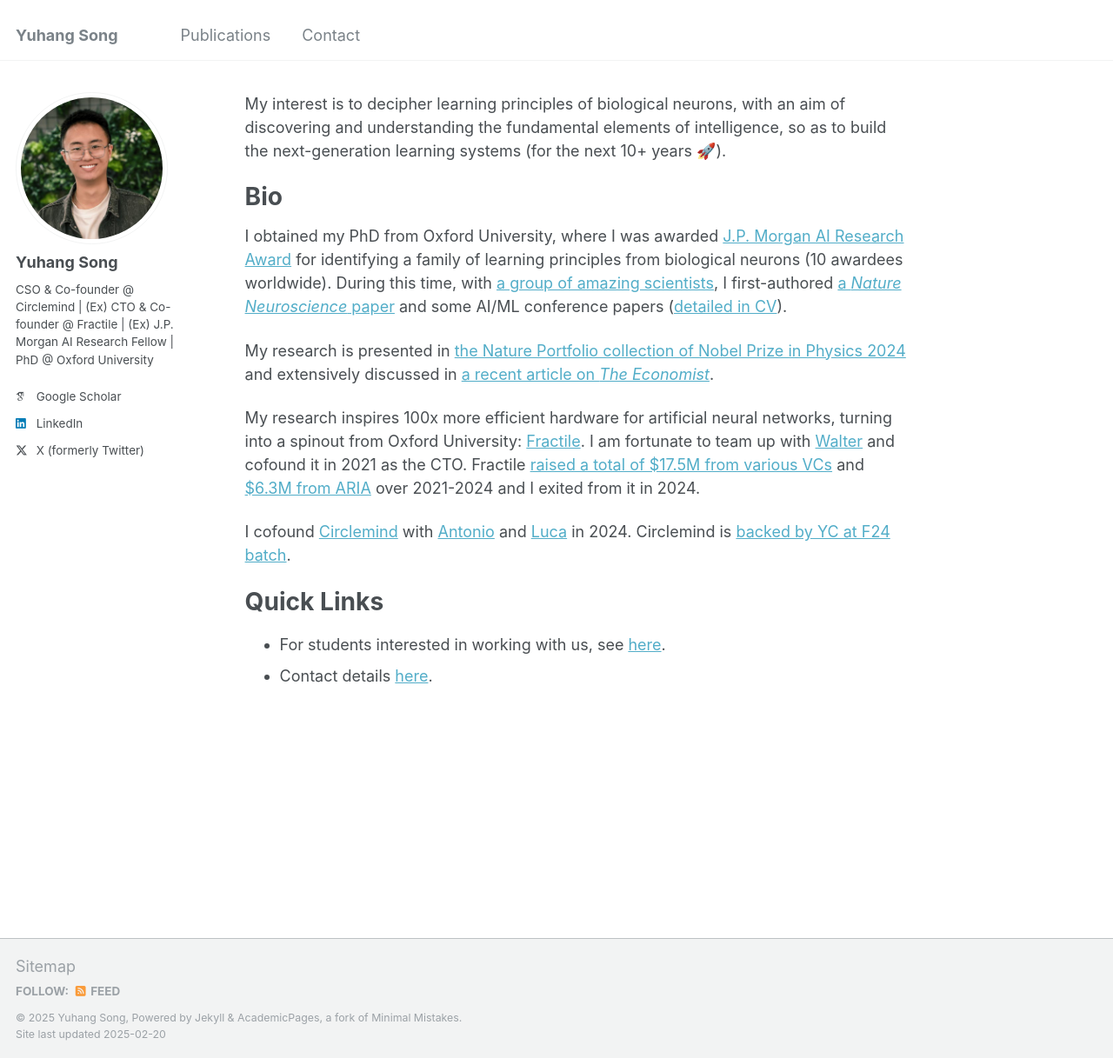
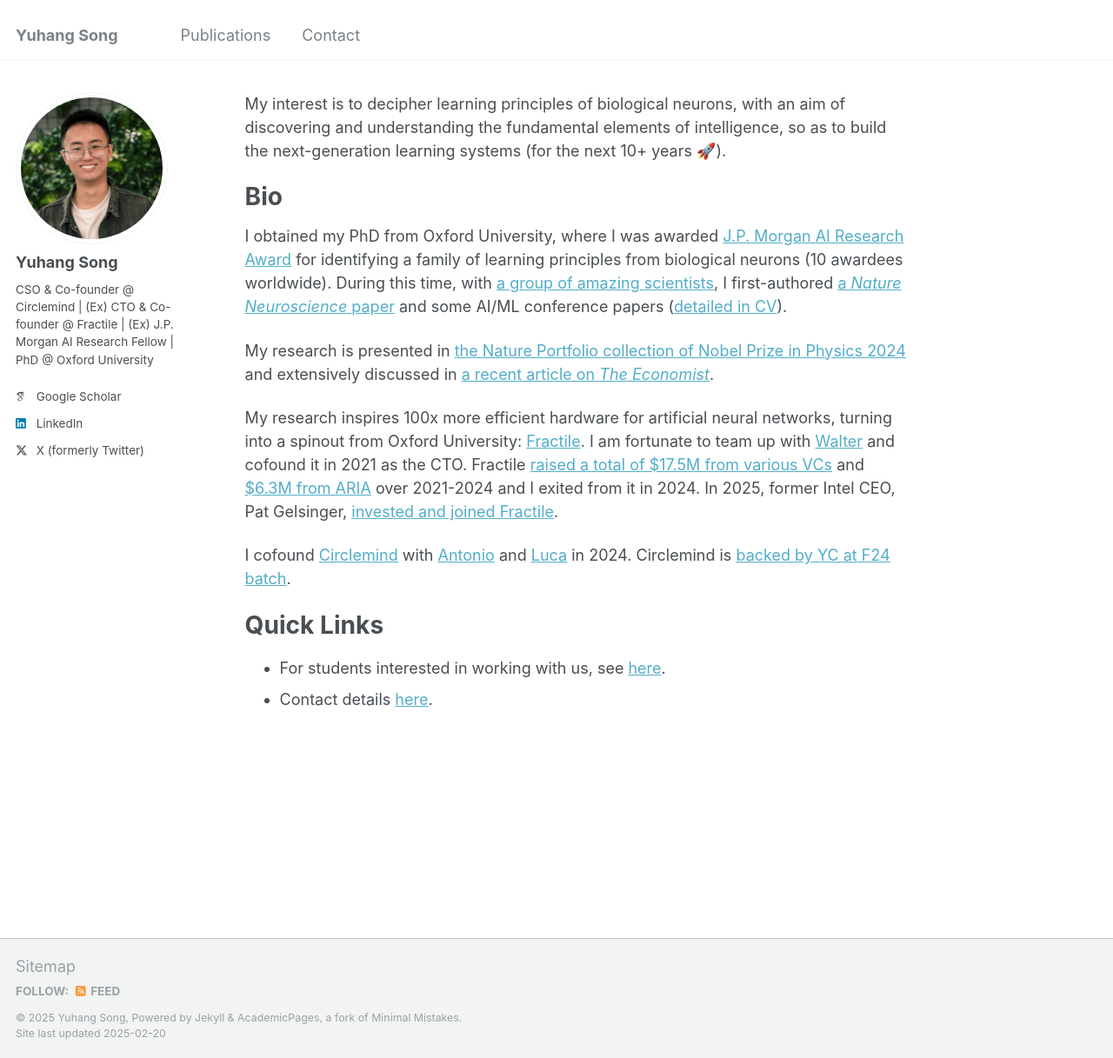
Before and after one commit to YuhangSong/YuhangSong.github.io, a Jekyll site: the page built from _pages/about.md, in a window 1280 px wide and 1217 px high. Shown: the whole window at 87% size. Built offline with Jekyll 4.4.1, drawn with Linux system fonts in a browser that asks for light colours; some web fonts are replaced.

Commit message:
update about.md and Curriculum_Vitae.pdf

```diff
--- a/_pages/about.md
+++ b/_pages/about.md
@@ -28,7 +28,7 @@
 
 <!-- "Other researchers are exploring rather different theories. In a paper published in _Nature Neuroscience_ earlier this year, Yuhang Song and colleagues at Oxford University..." -->
 
-My research inspires 100x more efficient hardware for artificial neural networks, turning into a spinout from Oxford University: [Fractile](https://www.fractile.ai/). I am fortunate to team up with [Walter](https://www.linkedin.com/in/walter-goodwin/) and cofound it in 2021 as the CTO. Fractile [raised a total of $17.5M from various VCs](https://fortune.com/2024/07/26/fractile-ai-chip-startup-nvidia-15-million-funding-seed-round/) and [$6.3M from ARIA](https://www.businessweekly.co.uk/posts/fractile-on-song-as-aria-awards-ps5m-to-ai-chip-design-pioneer) over 2021-2024 and I exited from it in 2024.
+My research inspires 100x more efficient hardware for artificial neural networks, turning into a spinout from Oxford University: [Fractile](https://www.fractile.ai/). I am fortunate to team up with [Walter](https://www.linkedin.com/in/walter-goodwin/) and cofound it in 2021 as the CTO. Fractile [raised a total of $17.5M from various VCs](https://fortune.com/2024/07/26/fractile-ai-chip-startup-nvidia-15-million-funding-seed-round/) and [$6.3M from ARIA](https://www.businessweekly.co.uk/posts/fractile-on-song-as-aria-awards-ps5m-to-ai-chip-design-pioneer) over 2021-2024 and I exited from it in 2024. In 2025, former Intel CEO, Pat Gelsinger, [invested and joined Fractile](https://thetechcapital.com/former-intel-ceo-backs-uk-ai-startup-fractile-to-boost-llm-inference/).
 
 I cofound [Circlemind](https://circlemind.co) with [Antonio](https://www.linkedin.com/in/antonio-vespoli-895727121/) and [Luca](https://www.linkedin.com/in/luca-pinchetti-414230222/) in 2024. Circlemind is [backed by YC at F24 batch](https://www.ycombinator.com/companies/circlemind).
 
```
